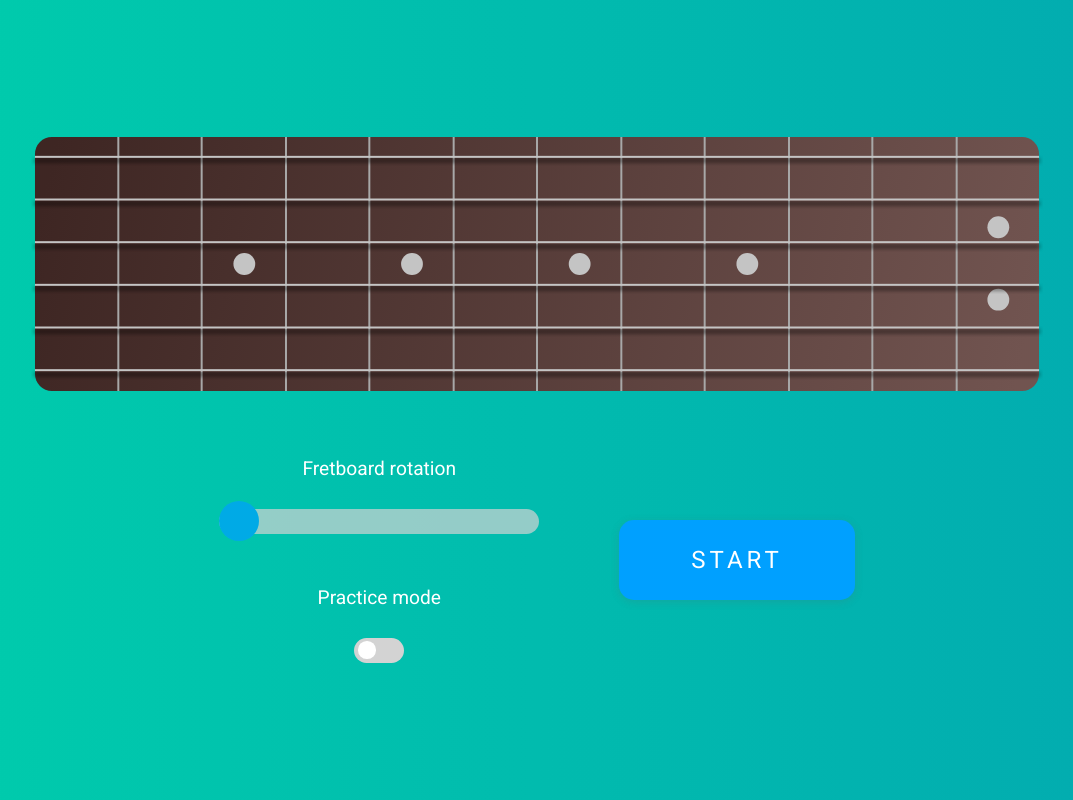
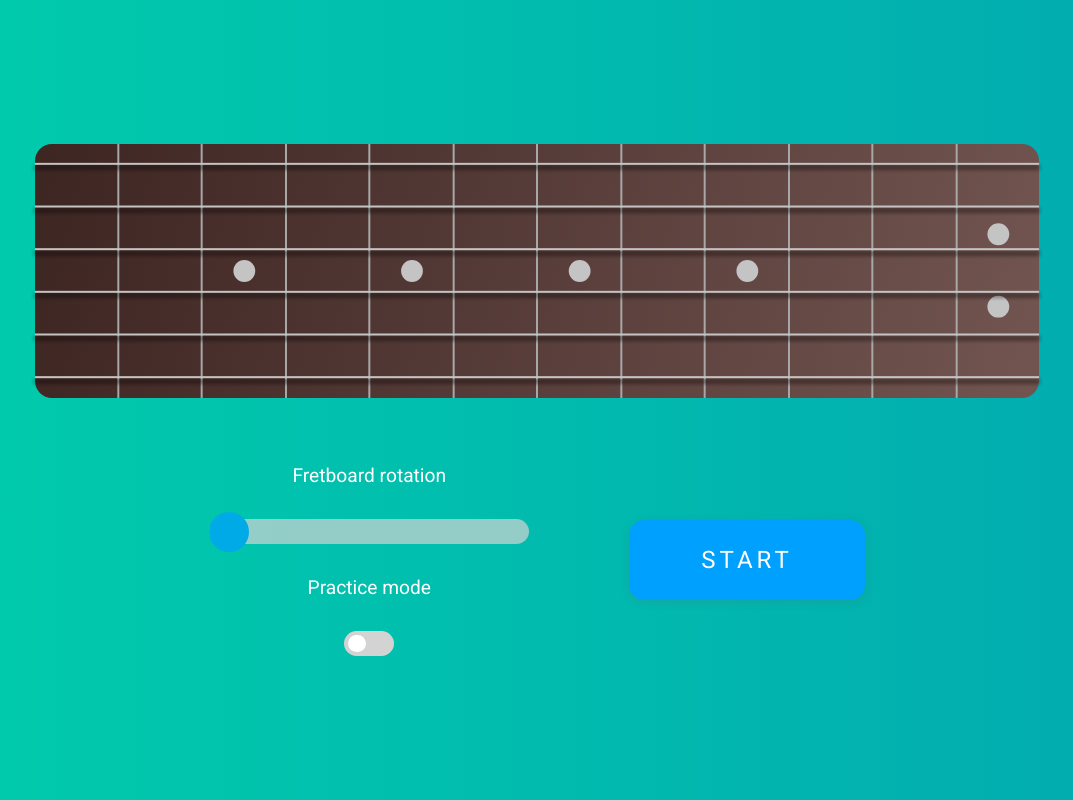
Before and after one commit to jikol1906/fretboard-learner, a React (Create React App) app: page / in a window 1280 px wide. Shown: the whole page, without its empty margins (103-1176 px from the left). Built offline with nearby package versions, Linux system fonts and the light colour scheme.

Commit message:
Redid menu layout

```diff
--- a/src/components/Label/Label.ts
+++ b/src/components/Label/Label.ts
@@ -1,9 +1,6 @@
 import styled from "styled-components";
 
 export const Label = styled.label`
-    text-align:center;
-    display:block;
-    margin-bottom:1.5em;
     color:var(--color-white);
     font-size:1.2em;
 `
--- a/src/containers/Menu/Menu.tsx
+++ b/src/containers/Menu/Menu.tsx
@@ -19,15 +19,11 @@ const Menu: React.FunctionComponent<IMenuProps> = (props) => {
 
   return (
       <StyledMenu>
-          <div style={{gridArea:'a1'}}>
-            <Label htmlFor="rotation">Fretboard rotation</Label>
-            <Range  onChange={e => dispatch(setFretboardRotation(+e.target.value))} type="range" min="0" max="70" value={rotation} step="1" id="rotation"/>
-          </div>
-          <Button style={{gridArea:'a2'}} fontSize='1.5em' onClick={e => dispatch(setGameStarted(true))}>START</Button>
-          <div style={{gridArea:'a3', textAlign:'center'}}>
-            <Label htmlFor="checkbox">Practice mode</Label>
-            <Checkbox id="checkbox" onChange={(e) => dispatch(setPracticemode(e.target.checked))}/>
-          </div>
+          <Label style={{gridArea:'l1'}} htmlFor="rotation">Fretboard rotation</Label>
+          <Range  style={{gridArea:'i1'}} onChange={e => dispatch(setFretboardRotation(+e.target.value))} type="range" min="0" max="70" value={rotation} step="1" id="rotation"/>
+          <Button style={{gridArea:'a2', marginLeft:'1.5em'}} fontSize='1.5em' onClick={e => dispatch(setGameStarted(true))}>START</Button>
+          <Label style={{gridArea:'l2'}} htmlFor="checkbox">Practice mode</Label>
+          <Checkbox style={{gridArea:'i2'}} id="checkbox" onChange={(e) => dispatch(setPracticemode(e.target.checked))}/>
       </StyledMenu>
   );
 };
--- a/src/containers/Menu/MenuStyles.ts
+++ b/src/containers/Menu/MenuStyles.ts
@@ -4,13 +4,14 @@ export const StyledMenu = styled.div`
     display: grid;
     padding: 0 2em;
     grid-template-areas:
-        "a1 a2"
-        "a3 a2";
-    grid-template-columns: repeat(2,auto);
-
+        "l1 a2"
+        "i1 a2"
+        "l2 a2"
+        "i2 a2";
+    justify-items: center;
     align-items: center;
     justify-content: center;
     font-size: min(1.7vw,1rem);
-    grid-row-gap: 3em;
-    grid-column-gap: 5em;
+    grid-row-gap: 2em;
+    grid-column-gap: 4em;
 `
```
